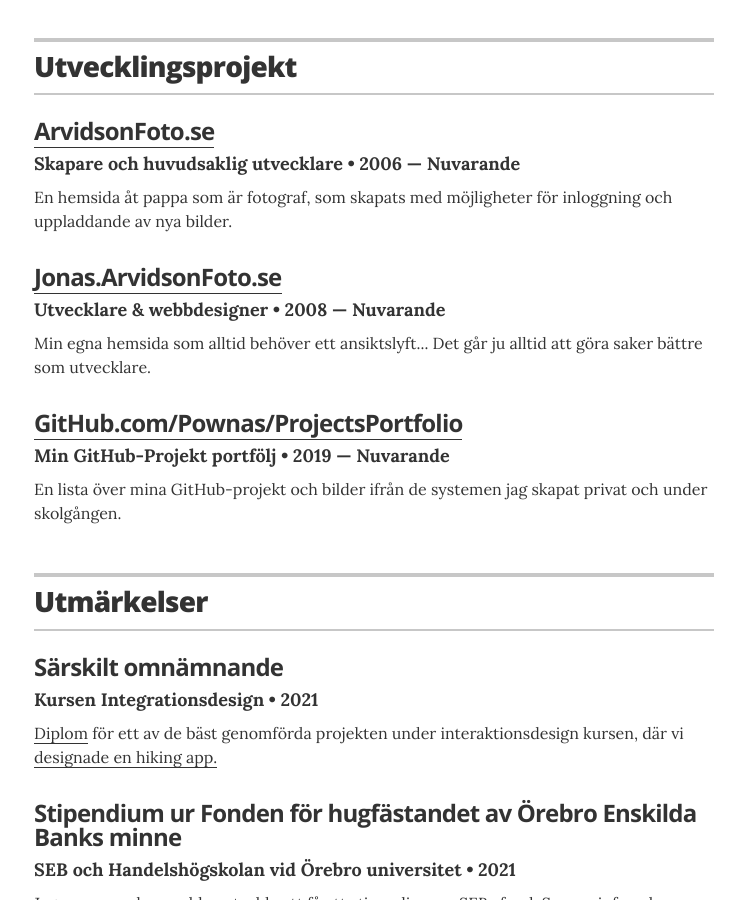
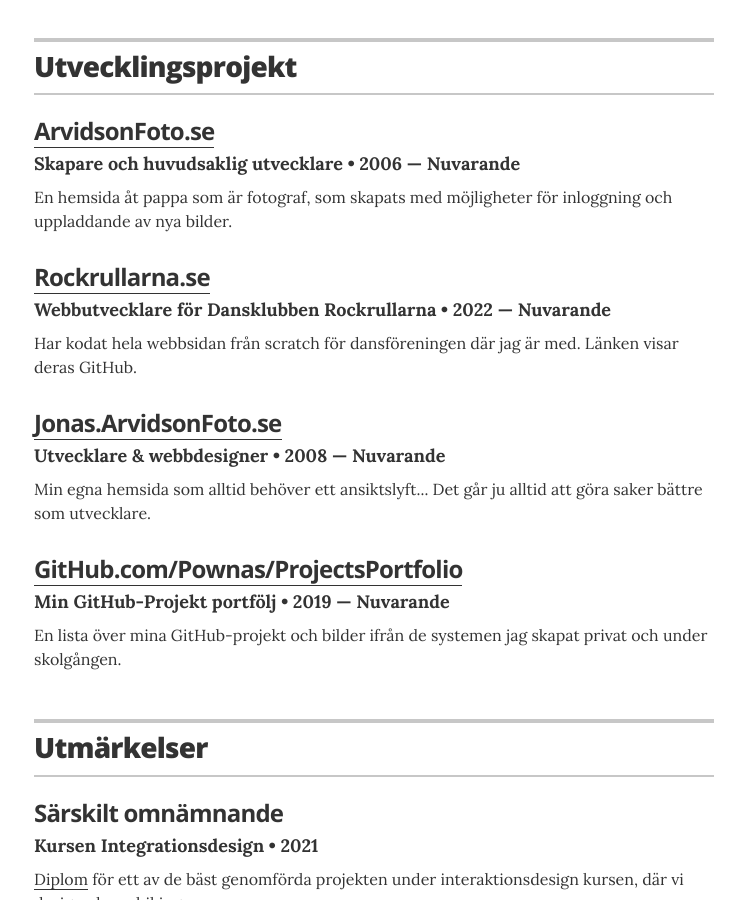
Before and after one commit to pownas/CV, a Jekyll site: the page built from index.html, in a window 1280 px wide and 900 px high, scrolled down 2109 px. Shown: the whole window, without its empty margins (266-1011 px from the left). Built offline with Jekyll 4.4.1, drawn with Linux system fonts in a browser that asks for light colours.

Commit message:
Update projects.yml
Lagt till Rockrullarna.se

```diff
--- a/_data/projects.yml
+++ b/_data/projects.yml
@@ -7,6 +7,13 @@
   duration: "2006 &mdash; Nuvarande"
   url: "https://arvidsonfoto.se/"
   description: "En hemsida åt pappa som är fotograf, som skapats med möjligheter för inloggning och uppladdande av nya bilder."
+
+# rockrullarna.se
+- project: "Rockrullarna.se"
+  role: "Webbutvecklare för Dansklubben Rockrullarna"
+  duration: "2022  &mdash; Nuvarande"
+  url: "https://github.com/Rockrullarna/Webbsidan"
+  description: "Har kodat hela webbsidan från scratch för dansföreningen där jag är med. Länken visar deras GitHub."
 
 # Jonas.ArvidsonFoto.se
 - project: "Jonas.ArvidsonFoto.se"
```
